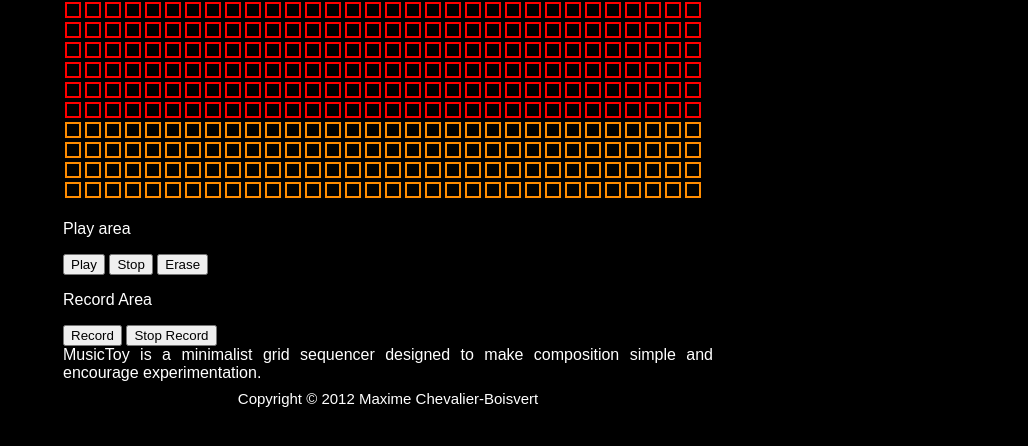
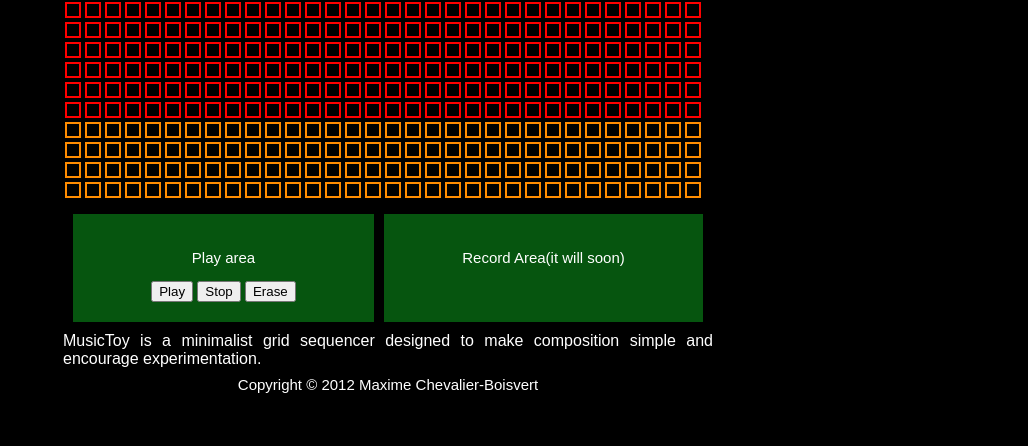
Before and after one commit to maximecb/MusicToy, a plain HTML site: page index.html in a window 1280 px wide. Shown: the part 168-614 px from the top of the page, without its empty margins (252-1280 px from the left). Drawn offline with Linux system fonts and the light colour scheme; no server answers.

Commit message:
fix record area

```diff
--- a/index.html
+++ b/index.html
@@ -49,9 +49,8 @@ we can use alternative <br>
             <button id="erase_btn" type="button">Erase</button>
           </div>
           <div class="record">
-            <p>Record Area</p>
-            <button type="button">Record</button>
-            <button type="button">Stop Record</button>
+            <p>Record Area(it will soon) </p>
+
           </div>
         </div>
         <div style=" margin-left: auto; margin-right: auto; text-align: justify;  width: 650px;" >
--- a/stylesheet.css
+++ b/stylesheet.css
@@ -44,3 +44,18 @@ div.copyright
     display: grid;
     place-items: center;
 }
+
+
+.music-container{
+    display: grid;
+    grid-template-columns: auto auto ;
+    grid-gap: 10px;
+    padding: 10px;
+}
+
+.music-container> div {
+    background-color: rgba(8, 107, 19, 0.8);
+    text-align: center;
+    padding: 20px 0;
+    font-size: 15px;
+  }
```
